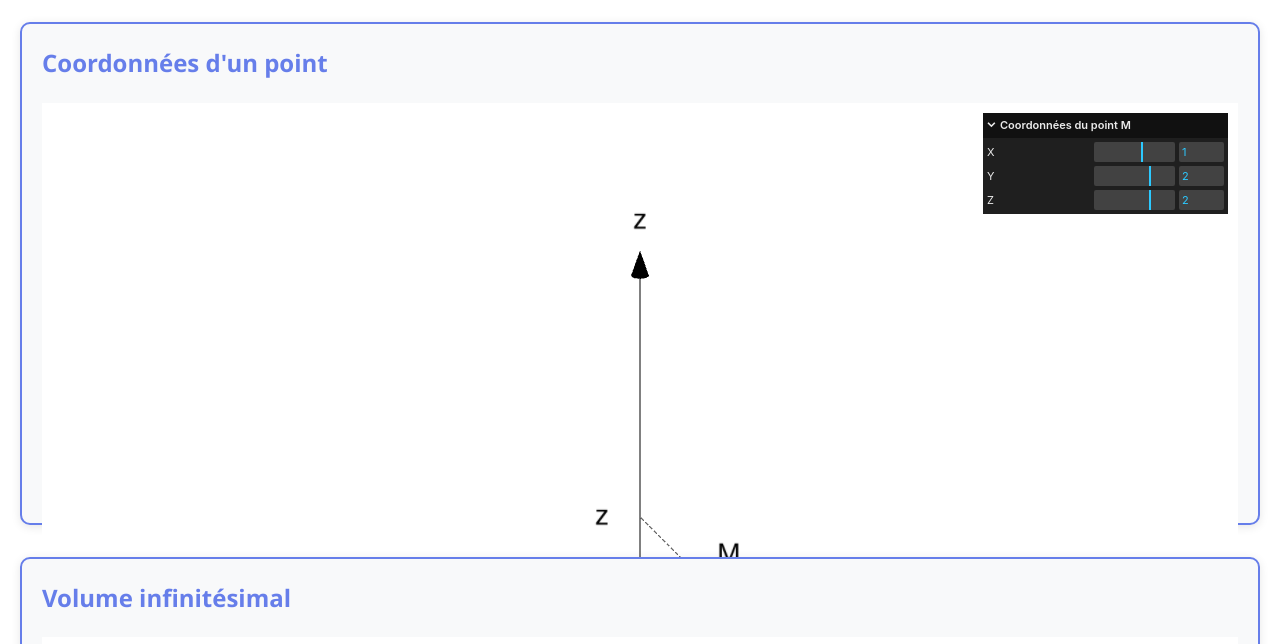
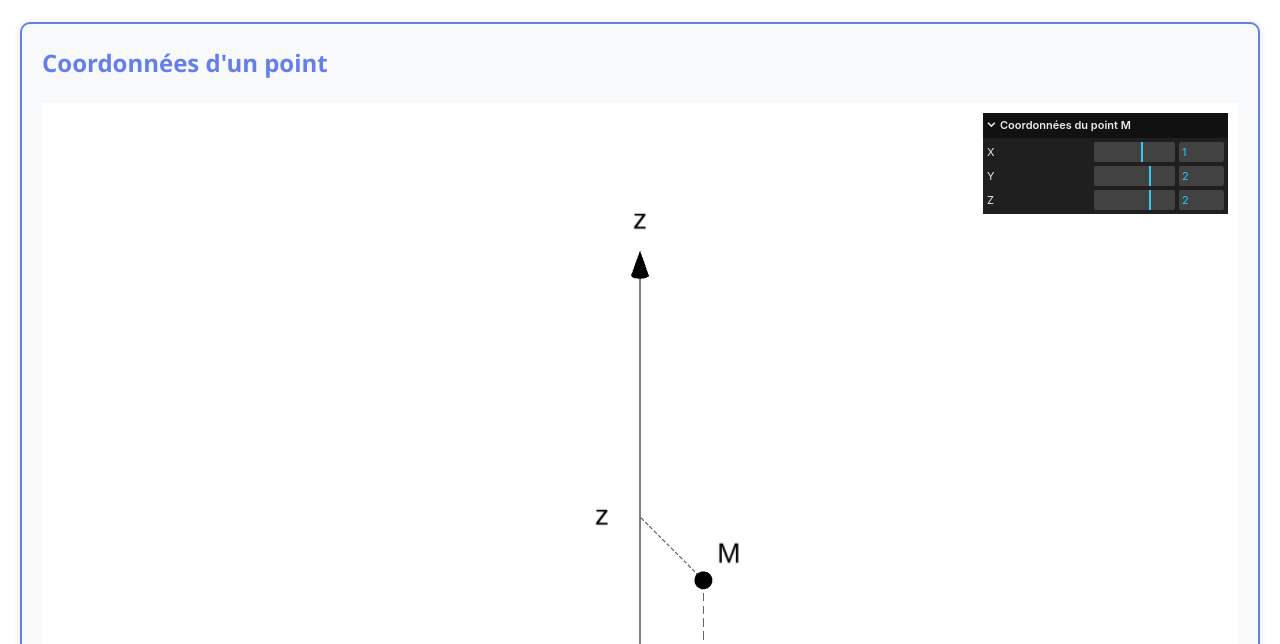
Before and after one commit to blotg/physique_chimie, a plain HTML site: page public/animations/exemple.html in a window 1280 px wide. Shown: the part 89-733 px from the top of the page. Drawn offline with nearby package versions, Linux system fonts and the light colour scheme; animation ran at ten frames a second.

Commit message:
Corrigé redimensionnement des canvas

```diff
--- a/public/css/animations.css
+++ b/public/css/animations.css
@@ -97,14 +97,12 @@ canvas {
     font-weight: bold;
 }
 
-#canvas-point,
-#canvas-cube {
+#canvas {
     width: 100%;
-    height: 400px;
 }
 
 /* Responsive mobile */
-@media (max-width: 768px) {
+/* @media (max-width: 768px) {
     #canvas-point,
     #canvas-cube {
         height: 300px;
@@ -128,4 +126,4 @@ canvas {
     #canvas-cube {
         height: 250px;
     }
-}
+} */
--- a/public/js/animation-point.js
+++ b/public/js/animation-point.js
@@ -24,6 +24,15 @@ export function initPointAnimation(containerId) {
     // Contrôles
     const controls = new OrbitControls(camera, renderer.domElement);
     controls.enableDamping = true;
+    controls.dampingFactor = 0.05;
+
+    // Améliorer pour mobile
+    controls.touches = {
+        ONE: THREE.TOUCH.ROTATE,
+        TWO: THREE.TOUCH.DOLLY_PAN
+    };
+    controls.enableZoom = true;
+    controls.enablePan = true;
 
     // Repère
     createCoordinateSystem(scene);
```
